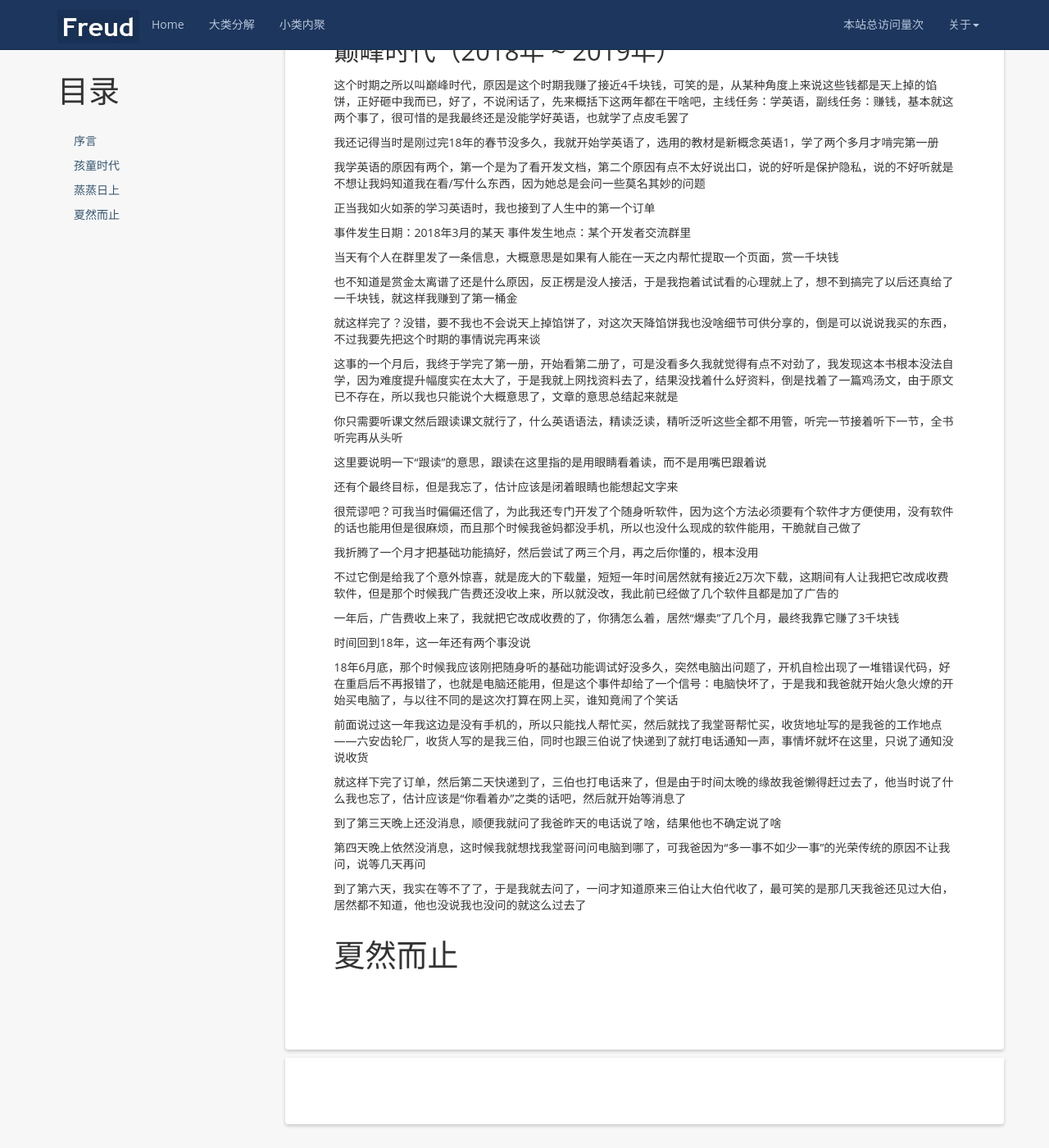
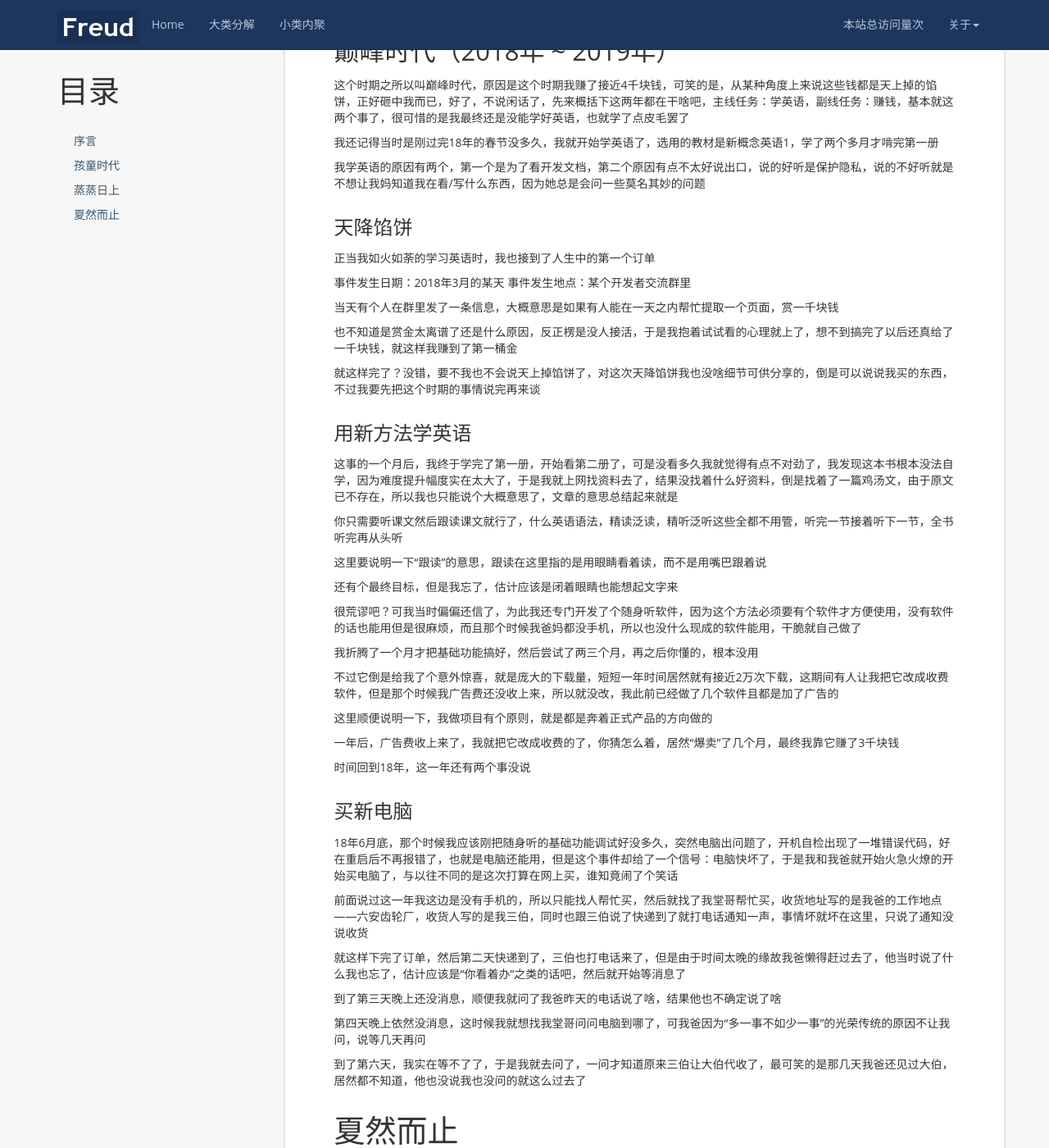
Before and after one commit to kljzndx/My-Blog, a Jekyll site: the page built from _posts/2021-07-07-autobiography.md, in a window 1280 px wide and 1400 px high, scrolled down 3472 px. Shown: the whole window at 82% size. Built offline with Jekyll 4.4.1, drawn with Linux system fonts in a browser that asks for light colours; nearby versions of some CDN libraries; comment, search, counter and statistics services are not loaded.

Commit message:
补充标题和一些信息

```diff
--- a/_posts/2021-07-07-autobiography.md
+++ b/_posts/2021-07-07-autobiography.md
@@ -133,6 +133,8 @@ tags: [自传]
 
 我学英语的原因有两个，第一个是为了看开发文档，第二个原因有点不太好说出口，说的好听是保护隐私，说的不好听就是不想让我妈知道我在看/写什么东西，因为她总是会问一些莫名其妙的问题
 
+### 天降馅饼
+
 正当我如火如荼的学习英语时，我也接到了人生中的第一个订单
 
 事件发生日期：2018年3月的某天
@@ -143,6 +145,8 @@ tags: [自传]
 也不知道是赏金太离谱了还是什么原因，反正楞是没人接活，于是我抱着试试看的心理就上了，想不到搞完了以后还真给了一千块钱，就这样我赚到了第一桶金
 
 就这样完了？没错，要不我也不会说天上掉馅饼了，对这次天降馅饼我也没啥细节可供分享的，倒是可以说说我买的东西，不过我要先把这个时期的事情说完再来谈
+
+### 用新方法学英语
 
 这事的一个月后，我终于学完了第一册，开始看第二册了，可是没看多久我就觉得有点不对劲了，我发现这本书根本没法自学，因为难度提升幅度实在太大了，于是我就上网找资料去了，结果没找着什么好资料，倒是找着了一篇鸡汤文，由于原文已不存在，所以我也只能说个大概意思了，文章的意思总结起来就是
 
@@ -158,9 +162,13 @@ tags: [自传]
 
 不过它倒是给我了个意外惊喜，就是庞大的下载量，短短一年时间居然就有接近2万次下载，这期间有人让我把它改成收费软件，但是那个时候我广告费还没收上来，所以就没改，我此前已经做了几个软件且都是加了广告的
 
+这里顺便说明一下，我做项目有个原则，就是都是奔着正式产品的方向做的
+
 一年后，广告费收上来了，我就把它改成收费的了，你猜怎么着，居然“爆卖”了几个月，最终我靠它赚了3千块钱
 
 时间回到18年，这一年还有两个事没说
+
+### 买新电脑
 
 18年6月底，那个时候我应该刚把随身听的基础功能调试好没多久，突然电脑出问题了，开机自检出现了一堆错误代码，好在重启后不再报错了，也就是电脑还能用，但是这个事件却给了一个信号：电脑快坏了，于是我和我爸就开始火急火燎的开始买电脑了，与以往不同的是这次打算在网上买，谁知竟闹了个笑话
 
```
